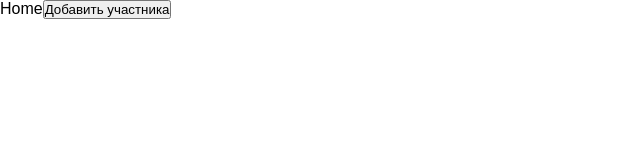
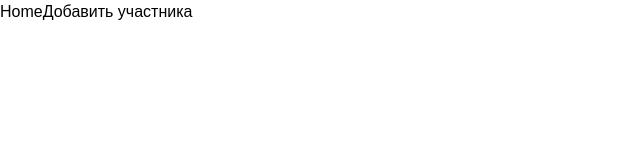
Before and after one commit to JaroslawChaykin/bungen, a React (Vite) app: page / in a window 1280 px wide. Shown: the top 160 px of the page, without its empty margins (0-640 px from the left). Built offline with nearby package versions, Linux system fonts and the light colour scheme.

Commit message:
lost packet

```diff
--- a/package.json
+++ b/package.json
@@ -11,9 +11,11 @@
   },
   "dependencies": {
     "@reduxjs/toolkit": "^2.6.0",
+    "@tailwindcss/vite": "^4.0.9",
     "react": "^19.0.0",
     "react-dom": "^19.0.0",
     "react-redux": "^9.2.0",
+    "tailwindcss": "^4.0.9",
     "uuid": "^11.1.0"
   },
   "devDependencies": {
--- a/src/main.css
+++ b/src/main.css
@@ -1,3 +1,5 @@
+@import "tailwindcss";
+
 * {
   margin: 0;
   padding: 0;
--- a/vite.config.js
+++ b/vite.config.js
@@ -1,7 +1,8 @@
 import { defineConfig } from "vite";
 import react from "@vitejs/plugin-react";
+import tailwindcss from "@tailwindcss/vite";
 
 // https://vite.dev/config/
 export default defineConfig({
-  plugins: [react()],
+  plugins: [react(), tailwindcss()],
 });
```
Also changed, not shown: 1 other file (tests, documents, lock files or other folders).
